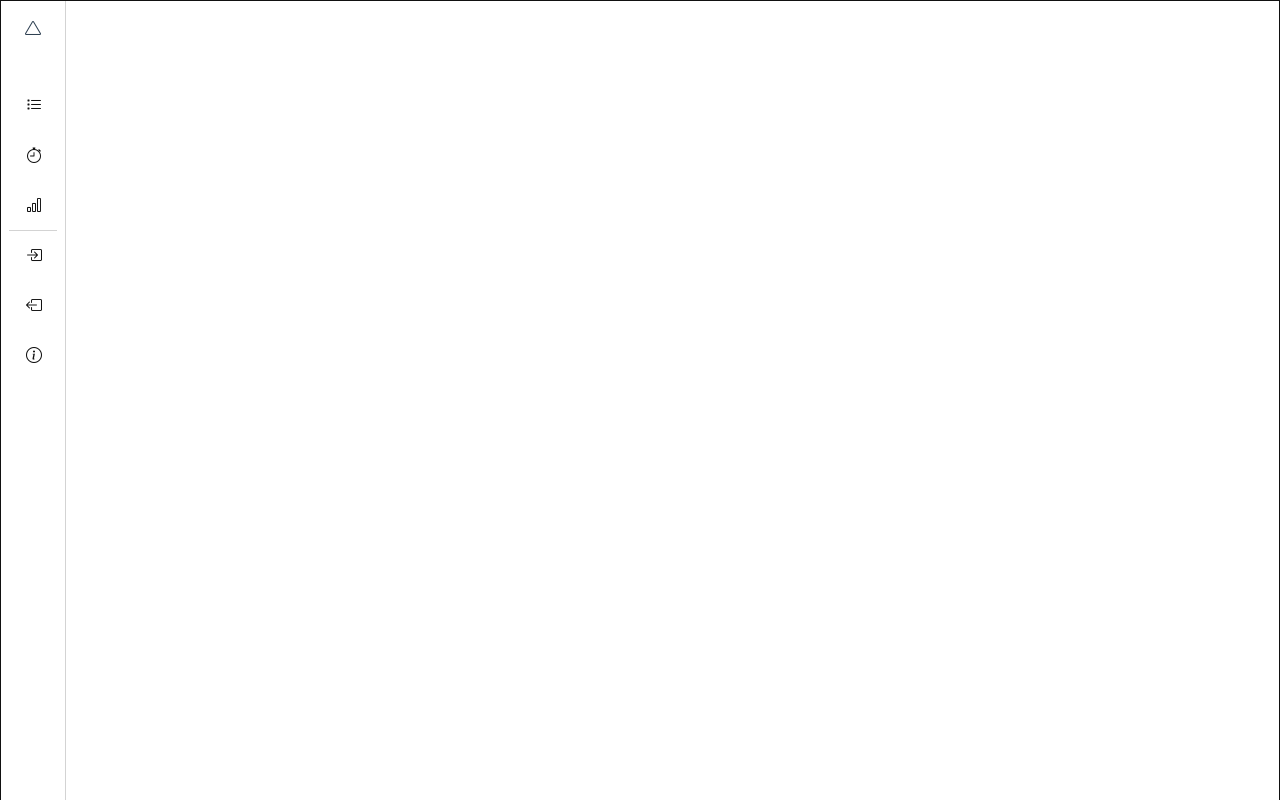
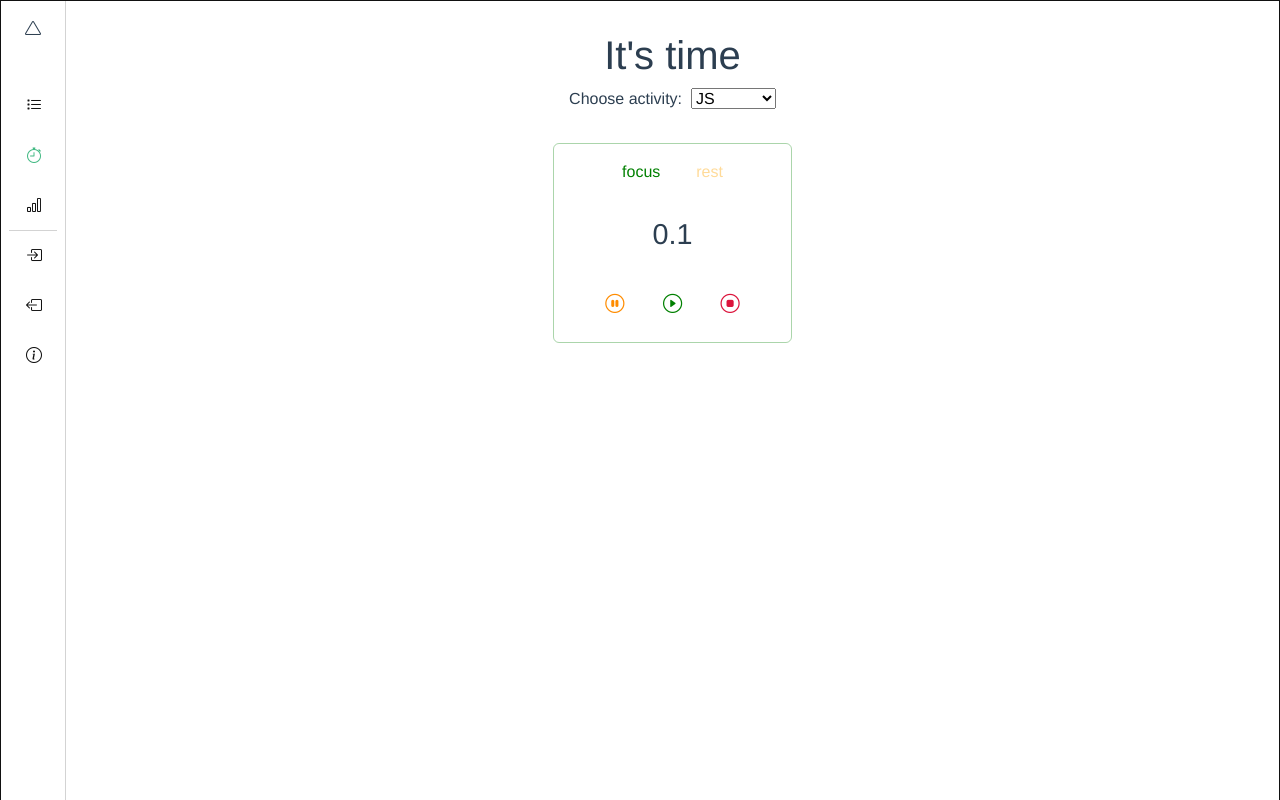
Before and after one commit to markopekica/wa_frontend, a Vue app: page /clock in a window 1280 px wide. Shown: the top 800 px of the page. Built offline with nearby package versions, Linux system fonts and the light colour scheme.

Commit message:
neprofesionalno ali radi

```diff
--- a/src/components/NavigationBar.vue
+++ b/src/components/NavigationBar.vue
@@ -7,7 +7,7 @@
       <router-link class="rlink" to="/activity" title="activity list">
         <i class="bi bi-list-task"></i
       ></router-link>
-      <router-link class="rlink" to="/timer" title="timer"
+      <router-link class="rlink" to="/clock" title="clock"
         ><i class="bi bi-stopwatch"></i
       ></router-link>
       <router-link class="rlink" to="/" title="stats">
--- a/src/router/index.js
+++ b/src/router/index.js
@@ -32,6 +32,11 @@ const routes = [
     path: '/activity',
     name: 'Activity',
     component: () => import(/* webpackChunkName: "about" */ '../views/Activity.vue')
+  },
+  {
+    path: '/clock',
+    name: 'Clock',
+    component: () => import(/* webpackChunkName: "about" */ '../views/Clock.vue')
   }
 ]
 
--- a/src/store.js
+++ b/src/store.js
@@ -4,5 +4,6 @@ export default {
         {id: '1', name: 'JS', addedAt: '1.1.2021.'},
         {id: '2', name: 'BJJ', addedAt: '1.1.2020.', color: 'purple'},
         {id: '3', name: 'Vue', addedAt: '1.1.2020.', color: '#42b983'},
+        {id: '4', name: 'spill time', addedAt: '14.12.2021.', color: 'crimson'},
     ]
 }
--- a/src/views/Activity.vue
+++ b/src/views/Activity.vue
@@ -3,11 +3,11 @@
     <!-- <h1>What are You working on?</h1> -->
     <button
       type="button"
-      class="btn btn-secondary"
+      class="btn btn-primary"
       v-on:click="showNewActivityForm()"
       v-if="!this.displayNewActivityForm"
     >
-      New activity
+      Add new activity
     </button>
     <form v-if="this.displayNewActivityForm">
       <div class="mb-3">
--- /dev/null
+++ b/src/views/Clock.vue
@@ -0,0 +1,289 @@
+<template>
+  <div class="clock">
+    <h1>It's time</h1>
+    <div class="select-activity">
+      <label for="activity">Choose activity: &nbsp;</label>
+      <select name="activity" id="activity">
+        <!-- https://stackoverflow.com/questions/40438924/dynamically-change-select-input-options-in-vuejs-2 -->
+        <option
+          v-for="option in options"
+          v-bind:value="option.name"
+          v-bind:key="option.id"
+        >
+          {{ option.name }}
+        </option>
+      </select>
+    </div>
+    <div
+      class="time-div"
+      v-bind:class="{ 'focus-time-div': !isRest, 'rest-time-div': isRest }"
+    >
+      <div class="time-label">
+        <span class="focus-label">focus</span>
+        <span class="rest-label">rest</span>
+      </div>
+
+      <div class="select-minutes-div" v-if="timeInputVisible">
+        <div>Set minutes</div>
+        <input type="number" id="minute-input" min="0" />
+        <br />
+        <button
+          type="button"
+          class="btn btn-warning"
+          v-on:click="closeTimeInput"
+        >
+          Cancel
+        </button>
+        <button
+          type="button"
+          class="btn btn-primary"
+          v-on:click="saveTimeInput"
+        >
+          Ok
+        </button>
+      </div>
+      <div
+        id="focus-time-digits"
+        class="focus-minutes"
+        v-on:click="displayTimeInput"
+        v-if="!isRest"
+      ></div>
+      <div
+        id="rest-time-digits"
+        class="rest-minutes"
+        v-on:click="displayTimeInput"
+        v-if="isRest"
+      ></div>
+      <div class="clock-buttons">
+        <i class="bi bi-pause-circle" v-on:click="pause"></i>
+        <i class="bi bi-play-circle" v-on:click="startTime"></i>
+        <i class="bi bi-stop-circle" v-on:click="stop"></i>
+      </div>
+    </div>
+  </div>
+</template>
+
+<script>
+// @ is an alias to /src
+import store from "@/store.js";
+
+export default {
+  name: "Clock",
+  data() {
+    return {
+      store,
+      timeInputVisible: false,
+      isRest: false,
+      restTime: 0.2,
+      focusTime: 0.1,
+      isPlay: false,
+      isPause: false,
+      pausedTime: String,
+      i: Number, //  interval id
+      options: store.activity,
+    };
+  },
+  mounted() {
+    this.displayDigits();
+  },
+  methods: {
+    displayDigits() {
+      this.isRest
+        ? (document.getElementById("rest-time-digits").textContent =
+            this.restTime)
+        : (document.getElementById("focus-time-digits").textContent =
+            this.focusTime);
+    },
+    displayTimeInput() {
+      this.timeInputVisible = true;
+    },
+    closeTimeInput() {
+      this.timeInputVisible = false;
+    },
+    saveTimeInput() {
+      let wtf = console.log(document.getElementsByTagName("input")[0].value);
+      if (wtf === undefined) {
+        this.closeTimeInput();
+      } else {
+        this.isRest
+          ? (this.restTime = document.getElementsByTagName("input")[0].value)
+          : (this.focusTime = document.getElementsByTagName("input")[0].value);
+        this.closeTimeInput();
+        this.displayDigits();
+      }
+    },
+    pause() {
+      /* console.log("pause"); */
+      this.isPause = true;
+      this.isPlay = false;
+      this.isRest
+        ? (this.pausedTime =
+            document.getElementById("rest-time-digits").textContent)
+        : (this.pausedTime =
+            document.getElementById("focus-time-digits").textContent);
+      /* this.displayDigits(); */
+      clearInterval(this.i);
+      this.isRest
+        ? (document.getElementById("rest-time-digits").textContent =
+            this.pausedTime)
+        : (document.getElementById("focus-time-digits").textContent =
+            this.pausedTime);
+    },
+    startCounting(duration) {
+      /* https://stackoverflow.com/questions/20618355/how-to-write-a-countdown-timer-in-javascript */
+      var timer = duration - 1,
+        minutes,
+        seconds;
+      let changeRest = this.changeRest;
+      let stop = this.stop;
+      let isRest = this.isRest;
+
+      function interval() {
+        minutes = parseInt(timer / 60, 10);
+        seconds = parseInt(timer % 60, 10);
+        minutes = minutes < 10 ? "0" + minutes : minutes;
+        seconds = seconds < 10 ? "0" + seconds : seconds;
+
+        isRest
+          ? (document.getElementById("rest-time-digits").textContent =
+              minutes + ":" + seconds)
+          : (document.getElementById("focus-time-digits").textContent =
+              minutes + ":" + seconds);
+
+        /* console.log(timer); */
+
+        if (--timer < 0) {
+          /* console.log("bs grip"); */
+          // saveSession
+          changeRest();
+          stop();
+        }
+      }
+
+      this.i = setInterval(interval, 1000);
+      /* console.log("1: " + this.i); */
+    },
+    saveSession() {
+      let veryGoodName = document.getElementById('activity').value
+      console.log("for activity: ", veryGoodName)
+    },
+    startTime() {
+      var seconds;
+
+      this.saveSession()
+
+      this.isRest
+        ? (seconds = this.restTime * 60)
+        : (seconds = this.focusTime * 60);
+
+      if (this.isPause == true) {
+        seconds =
+          Number(this.pausedTime.match(/[^:]*/i)) * 60 +
+          Number(this.pausedTime.match(/[^:]*$/i) - 1);
+      }
+
+      if (this.isPlay != true) {
+        this.isPlay = true;
+        this.startCounting(seconds);
+      }
+    },
+    changeRest() {
+      this.isRest ? (this.isRest = false) : (this.isRest = true);
+    },
+    stop() {
+      /* console.log("stop"); */
+      clearInterval(this.i);
+      this.isPause = false;
+      this.isPlay = false;
+      /* console.log("rest: ", this.isRest); */
+      setTimeout(() => {
+        this.displayDigits();
+      }, 100);
+    },
+  },
+};
+</script>
+
+<style lang="scss" scoped>
+.time-div {
+  border-radius: 6px;
+  margin: 2rem auto;
+  width: fit-content;
+  padding: 1em 2em;
+}
+.focus-time-div {
+  border: 1px solid rgba(0, 128, 0, 0.331);
+  .rest-label {
+    opacity: 0.4;
+  }
+}
+.rest-time-div {
+  border: 1px solid rgba(255, 166, 0, 0.331);
+  .focus-label {
+    opacity: 0.4;
+  }
+}
+.time-label {
+  /* border: 1px solid red; */
+  display: flex;
+  justify-content: space-evenly;
+}
+.focus-label {
+  color: green;
+}
+.focus-label:hover {
+  cursor: pointer;
+}
+.rest-label:hover {
+  cursor: pointer;
+}
+.rest-label {
+  color: orange;
+}
+.focus-minutes,
+.rest-minutes {
+  /* border: 1px solid red; */
+  margin: 1em auto;
+  font-size: 180%;
+}
+.focus-minutes:hover {
+  cursor: pointer;
+}
+.rest-minutes:hover {
+  cursor: pointer;
+}
+.select-minutes-div {
+  border: 1px solid lightgray;
+  border-radius: 6px;
+  box-shadow: 1px 1px 2px 0 lightgray;
+  padding: 0.75em;
+  margin: 1em;
+  .btn {
+    margin: 0.5em;
+  }
+  #minute-input {
+    width: 142px;
+  }
+}
+.clock-buttons {
+  line-height: 2.5em;
+}
+.bi {
+  /* border: 1px solid red; */
+  margin: 1em;
+  font-size: 120%;
+}
+.bi:hover {
+  cursor: pointer;
+}
+.bi-pause-circle {
+  color: darkorange;
+}
+.bi-play-circle {
+  color: green;
+  font-size: 120%;
+}
+.bi-stop-circle {
+  color: crimson;
+}
+</style>
```
